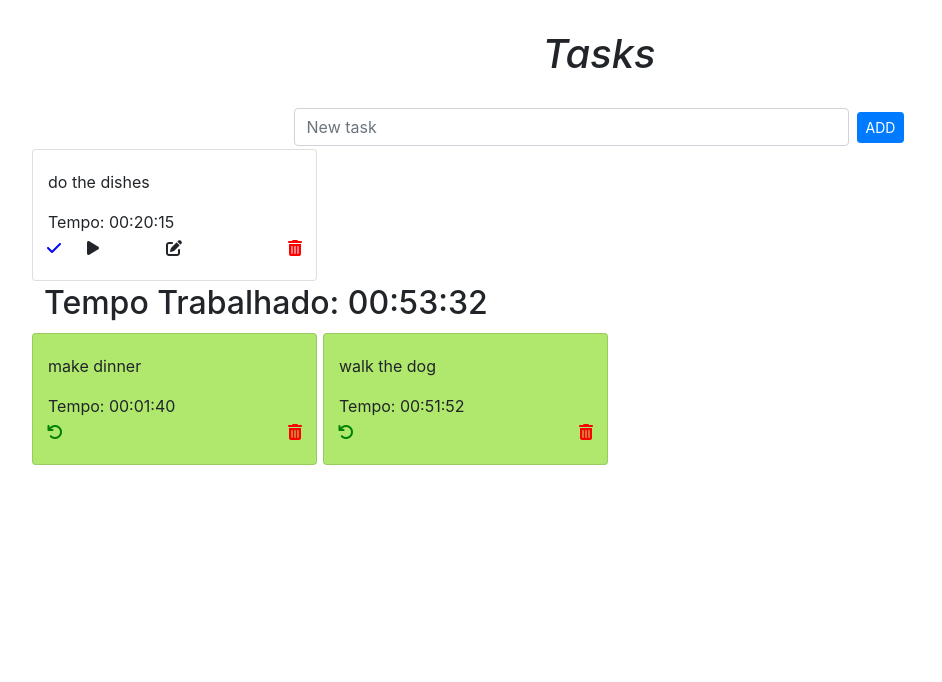
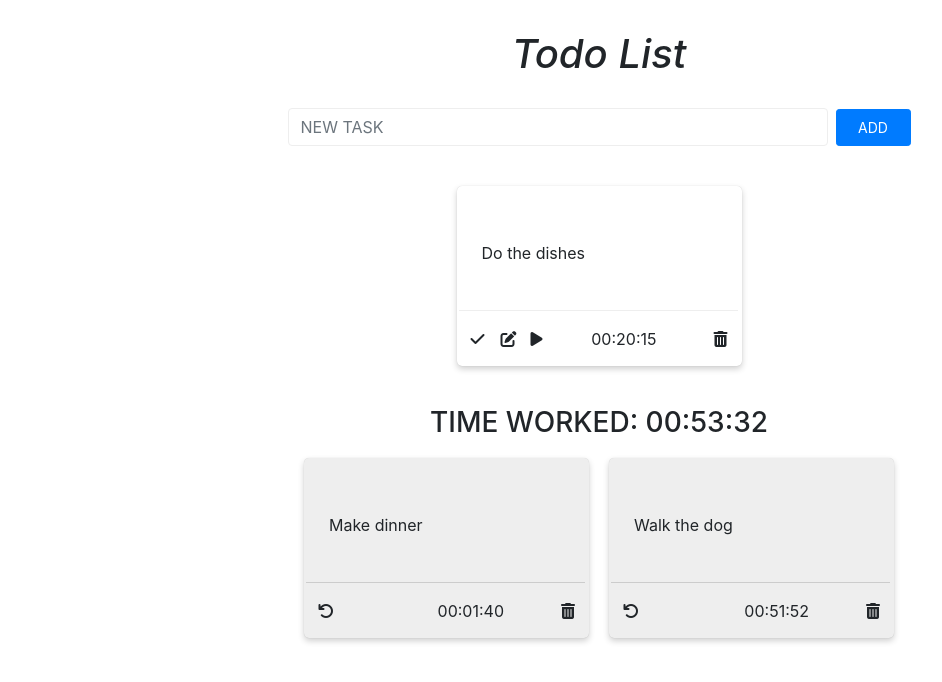
Before and after one commit to caiofp27/task-time-manager, a React (Create React App) app: page / in a window 1280 px wide. Shown: the top 682 px of the page, without its empty margins (41-983 px from the left). Built offline with nearby package versions, Linux system fonts and the light colour scheme.

Commit message:
Tidying up the code, implemented a box design and fixed the buttons

```diff
--- a/src/App.css
+++ b/src/App.css
@@ -2,6 +2,25 @@
   text-align: center;
   margin: 30px;
   font-style: italic;
+}
+
+.row-container{
+  margin-top: 30px;
+  margin-bottom: 30px;
+}
+
+.row-box{
+  justify-content: center;
+}
+
+.title-completed{
+  text-align: center;
+}
+
+@media only screen and (max-width: 992px){
+  .time{
+    right: 70px;
+  }
 }
 
 @media only screen and (max-width: 720px){
@@ -17,4 +36,7 @@
   a{
       font-size: 11px;
   }
+  .button-custom{
+    height: 32.5px;
+  }
 }
--- a/src/App.js
+++ b/src/App.js
@@ -7,9 +7,9 @@ import { v4 as uuidv4 } from 'uuid';
 class App extends React.Component {
   state = {
     tasks: [
-      {id: uuidv4(), taskText: "make dinner", completed: true, isOn: false, startedDate: "2020-03-27T16:13:31.682Z", startedDateMs: 1585325700968, timeTotal: 100000},
-      {id: uuidv4(), taskText: "walk the dog", completed: true, isOn: false, startedDate: "2020-01-27T16:13:31.682Z", startedDateMs: 1585325700910, timeTotal: 3112000},
-      {id: uuidv4(), taskText: "do the dishes", completed: false, isOn: false, startedDate: "2020-03-27T16:13:31.682Z",   startedDateMs: 1585325700968, timeTotal: 1215412}
+      {id: uuidv4(), taskText: "Make dinner", completed: true, isOn: false, startedDate: "2020-03-27T16:13:31.682Z", startedDateMs: 1585325700968, timeTotal: 100000},
+      {id: uuidv4(), taskText: "Walk the dog", completed: true, isOn: false, startedDate: "2020-01-27T16:13:31.682Z", startedDateMs: 1585325700910, timeTotal: 3112000},
+      {id: uuidv4(), taskText: "Do the dishes", completed: false, isOn: false, startedDate: "2020-03-27T16:13:31.682Z",   startedDateMs: 1585325700968, timeTotal: 1215412}
     ],
     incrementer: [
       {id: null, func: null}
@@ -148,21 +148,50 @@ class App extends React.Component {
     completedTasks.map(item => sumHours += item.timeTotal);
     return (
       <section>
-        <h1 className="title">Tasks</h1>
+        <div className="container">
+          <h1 className="title">Todo List</h1>
           <NewTask addTaskFunc={this.addTask} />
-        <section className="container">
-          <div className="row">
+          <section className="row-container">
+            <div className="row row-box">
               {incompleteTasks.map(item => {
-            return <TasksDisp key={item.id} text={item.taskText} isOn={item.isOn} totalTime={item.timeTotal} completed={item.completed} deleteTaskFunc={this.deleteTask} checkTaskFunc={this.checkTask} undoTaskFunc={this.undoTask} startTimerFunc={this.handleStartTimer} pauseTimerFunc={this.handlePauseTimer} editTaskFunc={this.editTask} msToTimeFunc={this.msToTime} id={item.id} />})}
+              return <TasksDisp
+                key={item.id}
+                text={item.taskText}
+                isOn={item.isOn}
+                totalTime={item.timeTotal}
+                completed={item.completed}
+                deleteTaskFunc={this.deleteTask}
+                checkTaskFunc={this.checkTask}
+                undoTaskFunc={this.undoTask}
+                startTimerFunc={this.handleStartTimer}
+                pauseTimerFunc={this.handlePauseTimer}
+                editTaskFunc={this.editTask}
+                msToTimeFunc={this.msToTime}
+                id={item.id}
+              />})}
             </div>
           </section>
-        <section className="container">
-        <h2>Tempo Trabalhado: {this.msToTime(sumHours)}</h2>
-          <div className='row'>
+          <section className="row-container">
+          <h3 className='title-completed'>TIME WORKED: {this.msToTime(sumHours)}</h3>
+            <div className='row row-box'>
               {completedTasks.map(item => {
-            return <TasksDisp key={item.id} text={item.taskText} isOn={item.isOn} totalTime={item.timeTotal} completed={item.completed} deleteTaskFunc={this.deleteTask} checkTaskFunc={this.checkTask} undoTaskFunc={this.undoTask} startTimerFunc={this.handleStartTimer} pauseTimerFunc={this.handlePauseTimer} msToTimeFunc={this.msToTime} id={item.id} />})}
+              return <TasksDisp
+                key={item.id}
+                text={item.taskText}
+                isOn={item.isOn}
+                totalTime={item.timeTotal}
+                completed={item.completed}
+                deleteTaskFunc={this.deleteTask}
+                checkTaskFunc={this.checkTask}
+                undoTaskFunc={this.undoTask}
+                startTimerFunc={this.handleStartTimer}
+                pauseTimerFunc={this.handlePauseTimer}
+                msToTimeFunc={this.msToTime}
+                id={item.id}
+              />})}
             </div>
           </section>
+        </div>
       </section>
     );
   }
--- a/src/components/new-task/newTask.component.jsx
+++ b/src/components/new-task/newTask.component.jsx
@@ -1,4 +1,5 @@
 import React from "react";
+import './newTask.styles.css';
 
 class NewItem extends React.Component {
   state = {
@@ -30,12 +31,12 @@ class NewItem extends React.Component {
           <input
             type="text"
             className="col-6 form-control mr-2"
-            placeholder="New task"
+            placeholder="NEW TASK"
             value={this.state.newTaskText}
             onChange={this.updateTaskText}
             maxLength="70"
           />
-          <button className="btn btn-sm btn-primary" onClick={this.handleClick}>
+          <button className="btn btn-sm btn-primary button-custom" onClick={this.handleClick}>
             ADD
           </button>
         </form>
--- a/src/components/new-task/newTask.styles.css
+++ b/src/components/new-task/newTask.styles.css
@@ -0,0 +1,13 @@
+.form-control{
+  border: 1px solid #eee;
+}
+
+.form-control:focus{
+  box-shadow: 0 0 5px rgba(204, 204, 204, 0.5);
+  border-color: #ccc;
+}
+
+.button-custom{
+  height: 37px;
+  width: 75px;
+}
--- a/src/components/tasks/tasks-display.component.jsx
+++ b/src/components/tasks/tasks-display.component.jsx
@@ -34,8 +34,7 @@ class TasksDisp extends React.Component {
     if(taskText !== null && taskText.length > 0) {
       this.props.editTaskFunc(this.props.id, taskText);
     } else {
-      taskText = prompt("Cannot be blank!");
-      this.props.editTaskFunc(this.props.id, taskText);
+      alert('Cannot be blank!');
     }
   }
 
@@ -51,15 +50,15 @@ class TasksDisp extends React.Component {
       iconEdit =  <i className='fas fa-edit edit-icon' onClick={this.editTask} />;
     }
     return (
-      <div className={`col-md-3 card box ${this.props.completed ? "completed-box" : "incompleted-box"}`}>
+      <div className={`col-lg-3 col-md-4 col-sm-6 box ${this.props.completed ? "completed-box" : "incompleted-box"}`}>
         <div className="card-text">
           <p>{this.props.text}</p>
-          <p>Tempo: {time}</p>
-          {
-            this.props.completed ?
+          <div className='divider' />
+          {this.props.completed ?
             <i className="fas fa-undo undo-icon" onClick={this.handleUndo} /> :
             <i className="check-icon fas fa-check" onClick={this.handleCheck} />
           }
+          <p className='time'>{time}</p>
           {iconsStartPause}{iconEdit}
           <i className="fas fa-trash-alt trash-icon" onClick={this.handleDelete} />
         </div>
--- a/src/components/tasks/tasks-display.styles.css
+++ b/src/components/tasks/tasks-display.styles.css
@@ -1,13 +1,39 @@
 .card-text{
-  padding-top: 20px;
   padding-bottom: 30px;
+  word-wrap: break-word;
 }
 .box{
-  margin: 3px;
+  display: flex;
+  align-items: center;
+  margin: 10px;
+  border-radius: 5px;
+  padding: 25px;
+  cursor: pointer;
+  transform: translateZ(0);
+  transition: transform 0.25s ease-out;
+  box-shadow: 0 0px 1px 0 rgba(0, 0, 0, 0.2), 0 3px 6px 0 rgba(0, 0, 0, 0.19);
+  min-height: 180px;
+}
+
+.box:hover{
+  transform: scale(1.02);
+}
+
+.divider{
+  height: 1px;
+  position: absolute;
+  bottom: 55px;
+  left: 2px;
+  width: 98%;
+  background-color: #eee;
+}
+
+.completed-box .divider{
+  background-color: #cccccc ;
 }
 
 .completed-box{
-  background-color: #afe86d;
+  background-color: #eee;
 }
 
 .incompleted-box{
@@ -16,45 +42,49 @@
 
 .trash-icon{
   margin: 4px;
-  color: red;
   position: absolute;
   right: 10px;
-  bottom: 20px;
+  bottom: 15px;
 }
+
 .check-icon{
   margin: 4px;
-  color: blue;
   position: absolute;
   left: 10px;
-  bottom: 20px;
+  bottom: 15px;
 }
 
 .undo-icon{
   margin: 4px;
-  color: green;
   position: absolute;
   left: 10px;
-  bottom: 20px;
+  bottom: 15px;
 }
 
 .play-icon{
   margin: 4px;
   position: absolute;
-  bottom: 20px;
-  left: 50px;
+  left: 70px;
+  bottom: 15px;
 }
 
 .pause-icon{
-  margin: 4px;
+  padding: 4px;
   position: absolute;
-  bottom: 20px;
-  right: 50px;
+  right: 40px;
+  bottom: 15px;
 }
 
 .edit-icon{
   margin: 4px;
   position: absolute;
-  bottom: 20px;
-  right: 130px;
+  left: 40px;
+  bottom: 15px;
+}
 
+.time{
+  margin: 0px;
+  position: absolute;
+  right: 85px;
+  bottom: 15px;
 }
```
Also changed, not shown: src/components/buttons/buttons.component.jsx (deleted), src/components/buttons/buttons.styles.css (deleted). Lines whose indentation alone changed are shown as unchanged.
